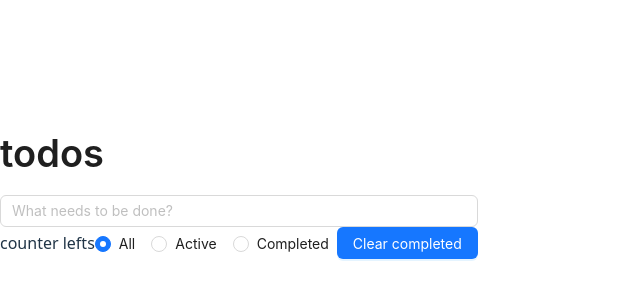
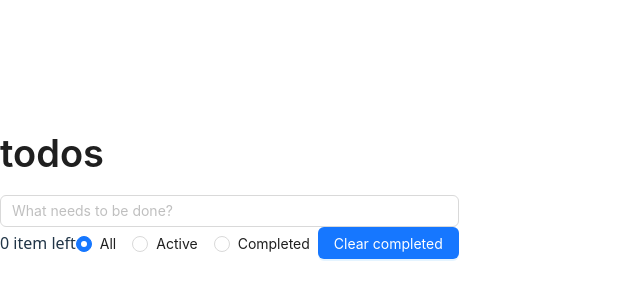
Before and after one commit to lvpjsdev/todo-zustand, a React (Vite) app: page / in a window 1280 px wide. Shown: the part 218-518 px from the top of the page, without its empty margins (0-640 px from the left). Built offline with nearby package versions, Linux system fonts and the light colour scheme.

Commit message:
feat: add undone counter

```diff
--- a/src/App.tsx
+++ b/src/App.tsx
@@ -11,6 +11,9 @@ function App() {
   const [todoState, setTodoState] = useState<TodoState>('all');
   const addTodo = useTodosStore((state) => state.add);
   const todos = useTodosStore((state) => state.todos);
+  const unDoneCount = useTodosStore(
+    (state) => state.todos.filter((todo) => !todo.completed).length
+  );
 
   return (
     <>
@@ -20,7 +23,9 @@ function App() {
         <TodosList todos={todos} status={todoState} />
       </div>
       <footer>
-        <span>counter lefts</span>
+        <span>
+          {unDoneCount} item{unDoneCount > 1 ? 's' : ''} left
+        </span>
         <TodoStatusSelector value={todoState} onChange={setTodoState} />
         <Button type='primary'>Clear completed</Button>
       </footer>
```
